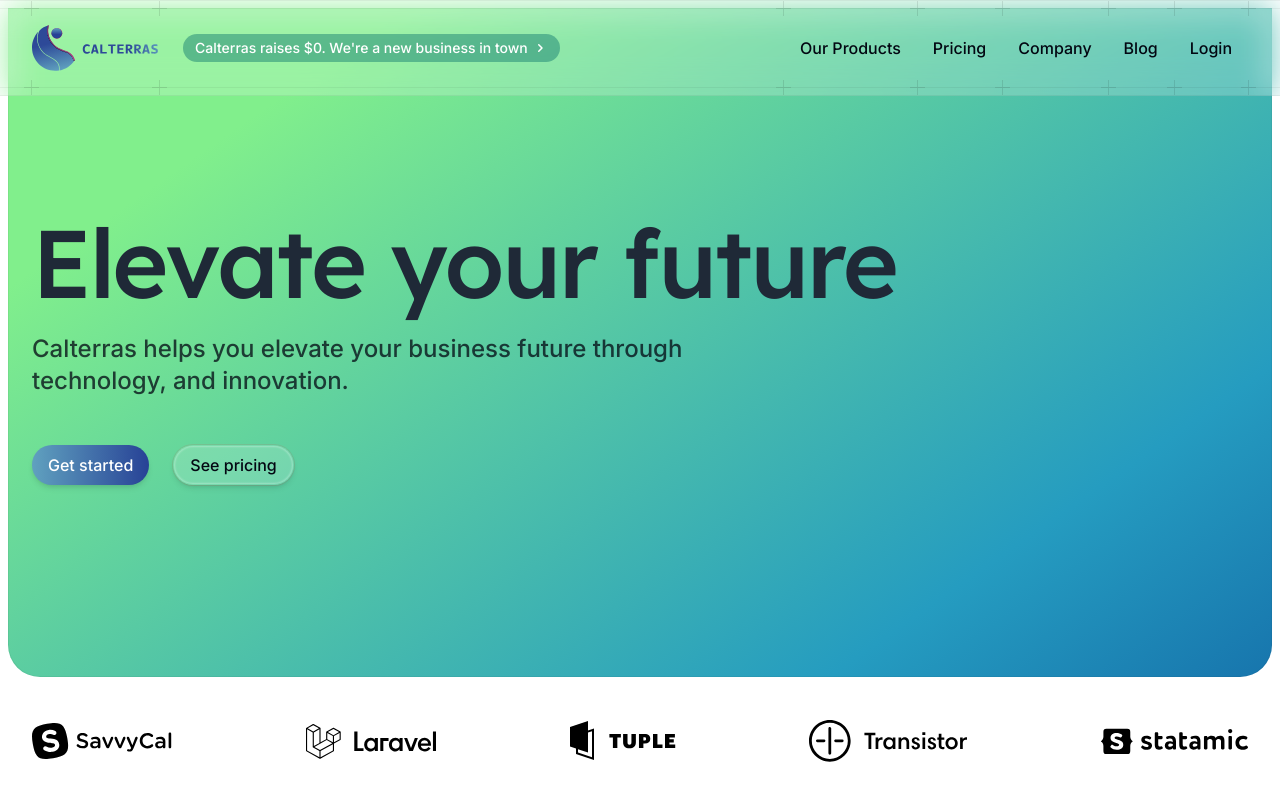
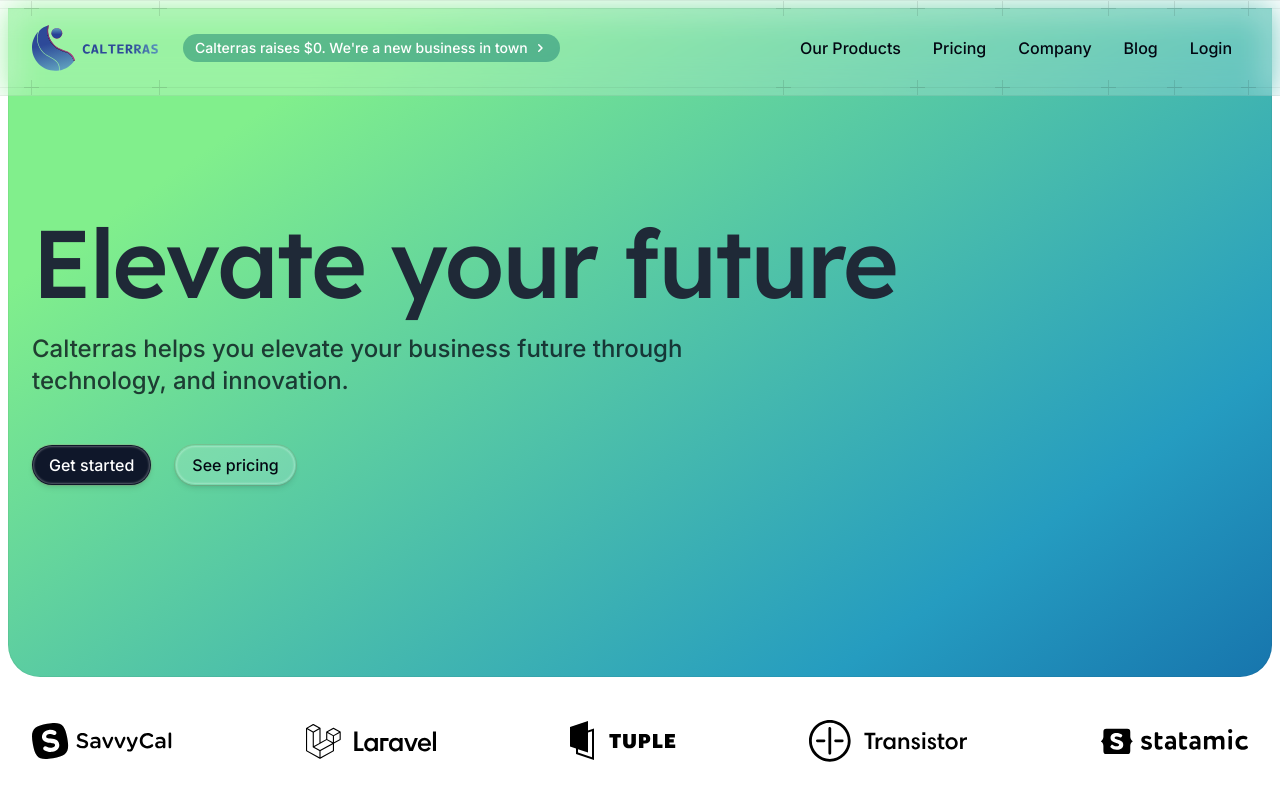
Before and after one commit to Ansilum-by-Calterras/ansilum-landing, a Next.js app: page / in a window 1280 px wide. Shown: the top 800 px of the page. Built offline with nearby package versions, Linux system fonts and the light colour scheme; a web font is replaced by a local one.

Commit message:
add product dialog and autogenerated email

```diff
--- a/src/app/page.tsx
+++ b/src/app/page.tsx
@@ -34,7 +34,7 @@ function Hero() {
           <div className="mt-12 flex flex-col gap-x-6 gap-y-4 sm:flex-row">
             <Button
               href="#"
-              className="bg-gradient-to-r from-[#60A1BF] to-[#274296] text-white px-4 py-2 rounded-full border-none shadow-md hover:opacity-90"
+              variant='secondary_dark'
             >
               Get started
             </Button>
--- a/src/components/button.tsx
+++ b/src/components/button.tsx
@@ -12,6 +12,13 @@ const variants = {
   secondary: clsx(
     'relative inline-flex items-center justify-center px-4 py-[calc(theme(spacing.2)-1px)]',
     'rounded-full border border-transparent bg-white/15 shadow-md ring-1 ring-[#D15052]/15',
+    'after:absolute after:inset-0 after:rounded-full after:shadow-[inset_0_0_2px_1px_#ffffff4d]',
+    'whitespace-nowrap text-base font-medium text-gray-950',
+    'data-[disabled]:bg-white/15 data-[hover]:bg-white/20 data-[disabled]:opacity-40',
+  ),
+  secondary_dark: clsx(
+    'relative inline-flex items-center justify-center px-4 py-[calc(theme(spacing.2)-1px)]',
+    'rounded-full border border-transparent bg-slate-900 text-white shadow-md ring-1 ring-[#D15052]/15',
     'after:absolute after:inset-0 after:rounded-full after:shadow-[inset_0_0_2px_1px_#ffffff4d]',
     'whitespace-nowrap text-base font-medium text-gray-950',
     'data-[disabled]:bg-white/15 data-[hover]:bg-white/20 data-[disabled]:opacity-40',
```
